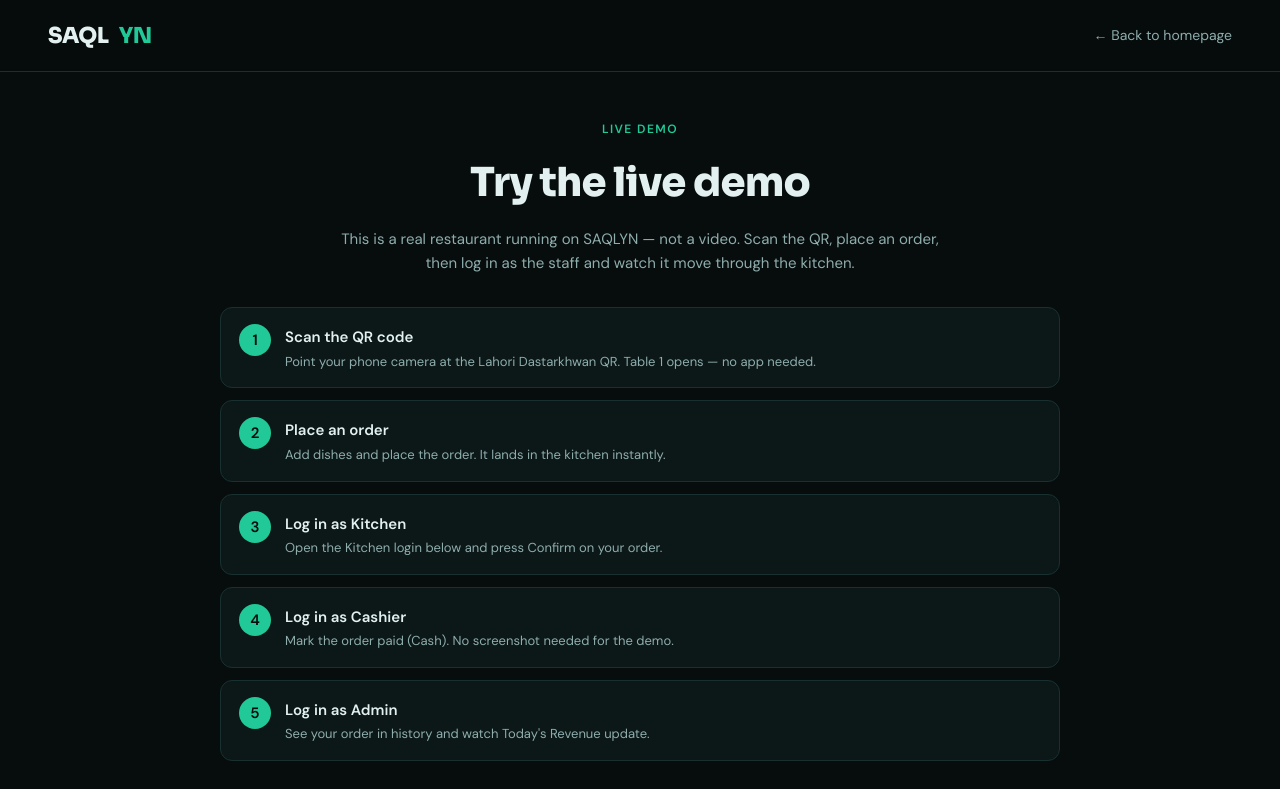
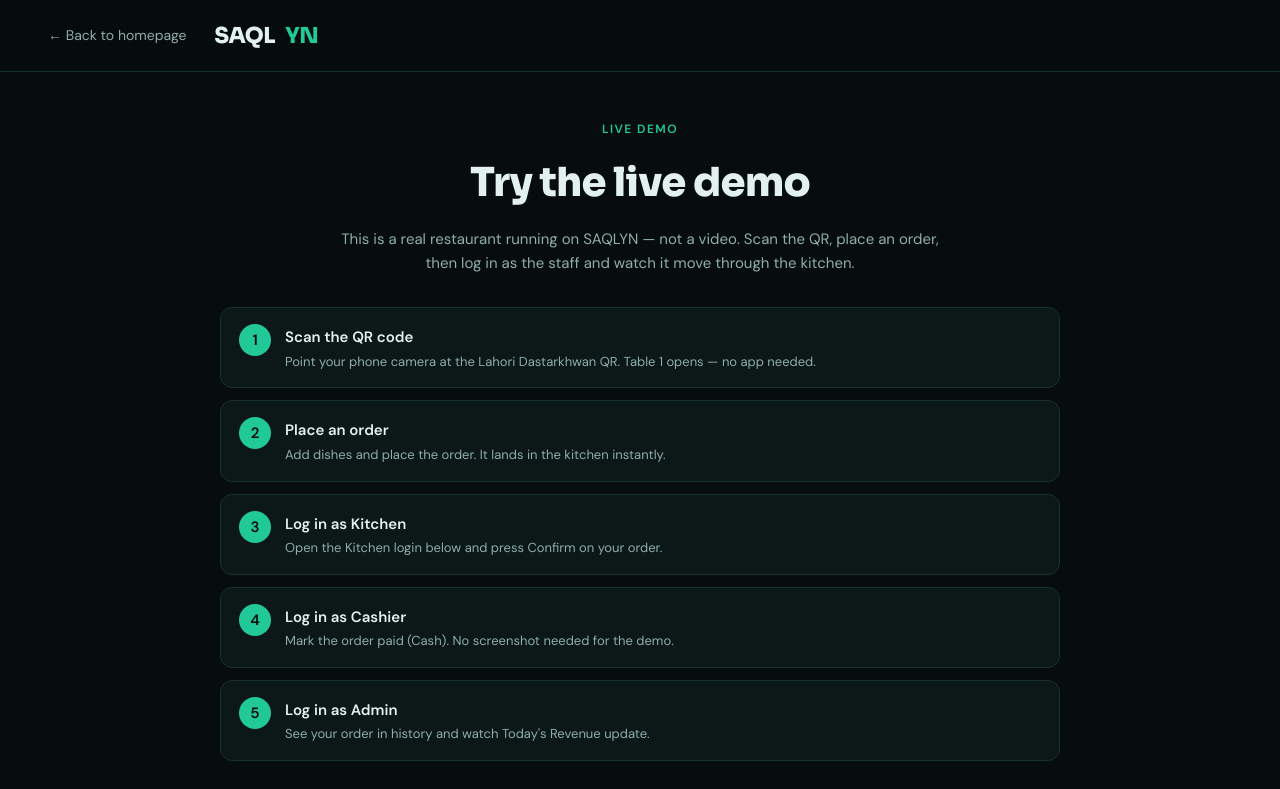
Before and after one commit to Saqqi5/restaurant-qr-system, a React (Vite) app in the folder restaurant-saas/: page /demo in a window 1280 px wide. Shown: the top 789 px of the page. Built offline with nearby package versions, Linux system fonts and the light colour scheme; no server answers.

Commit message:
Demo page: move Back to homepage link to the left of the header, same as Get Started

```diff
--- a/restaurant-saas/src/pages/DemoPage.jsx
+++ b/restaurant-saas/src/pages/DemoPage.jsx
@@ -43,13 +43,13 @@ export default function DemoPage() {
 
   return (
     <div className="landing">
-      <nav className="landing-nav">
+      <nav className="landing-nav gs-nav">
+        <div className="nav-links">
+          <Link to="/" className="nav-link">← Back to homepage</Link>
+        </div>
         <Link to="/" className="nav-brand">
           SAQL<span className="nav-brand-dot">YN</span>
         </Link>
-        <div className="nav-links">
-          <Link to="/" className="nav-link">← Back to homepage</Link>
-        </div>
       </nav>
 
       <div className="gs-wrap">
```
